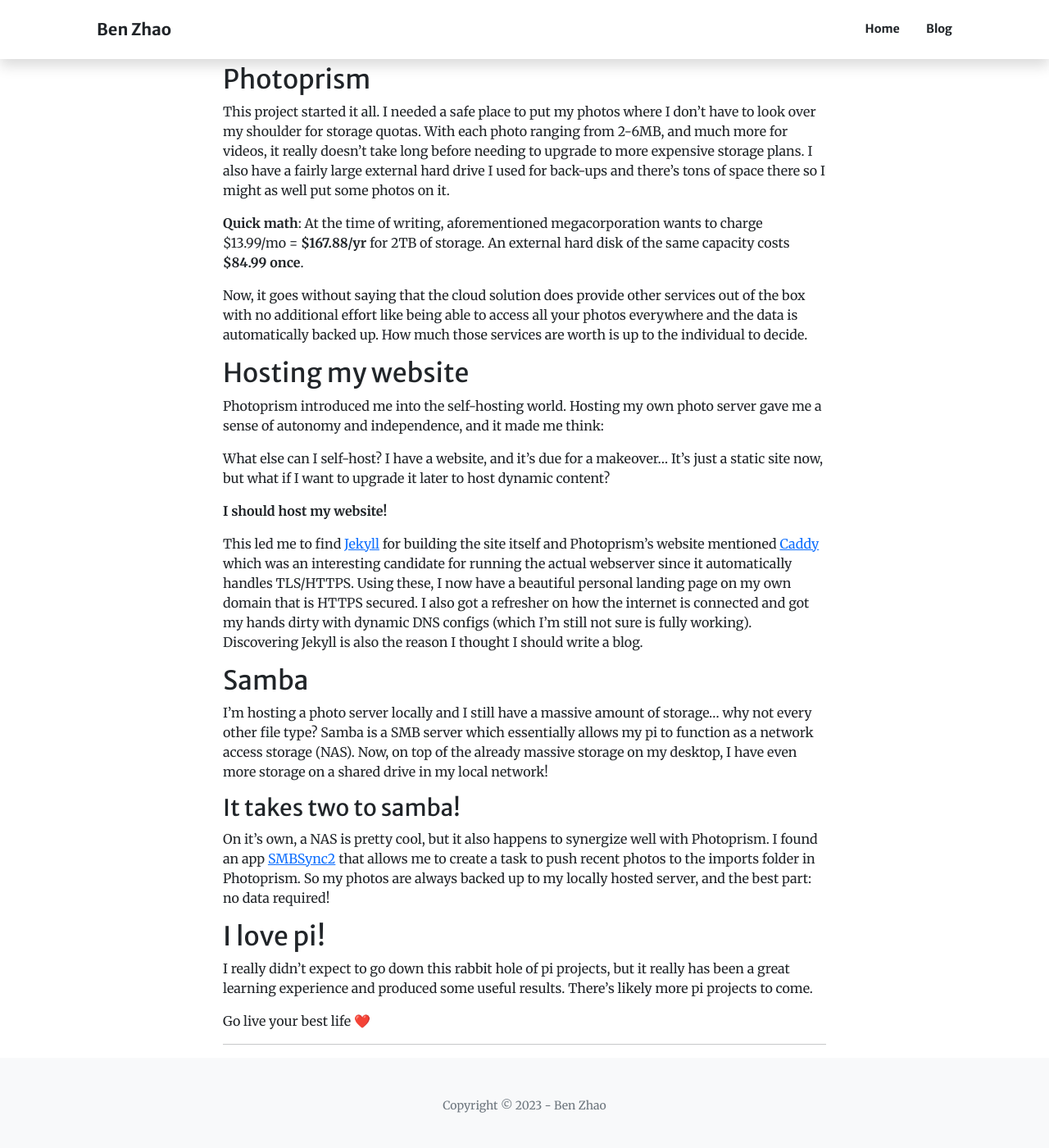
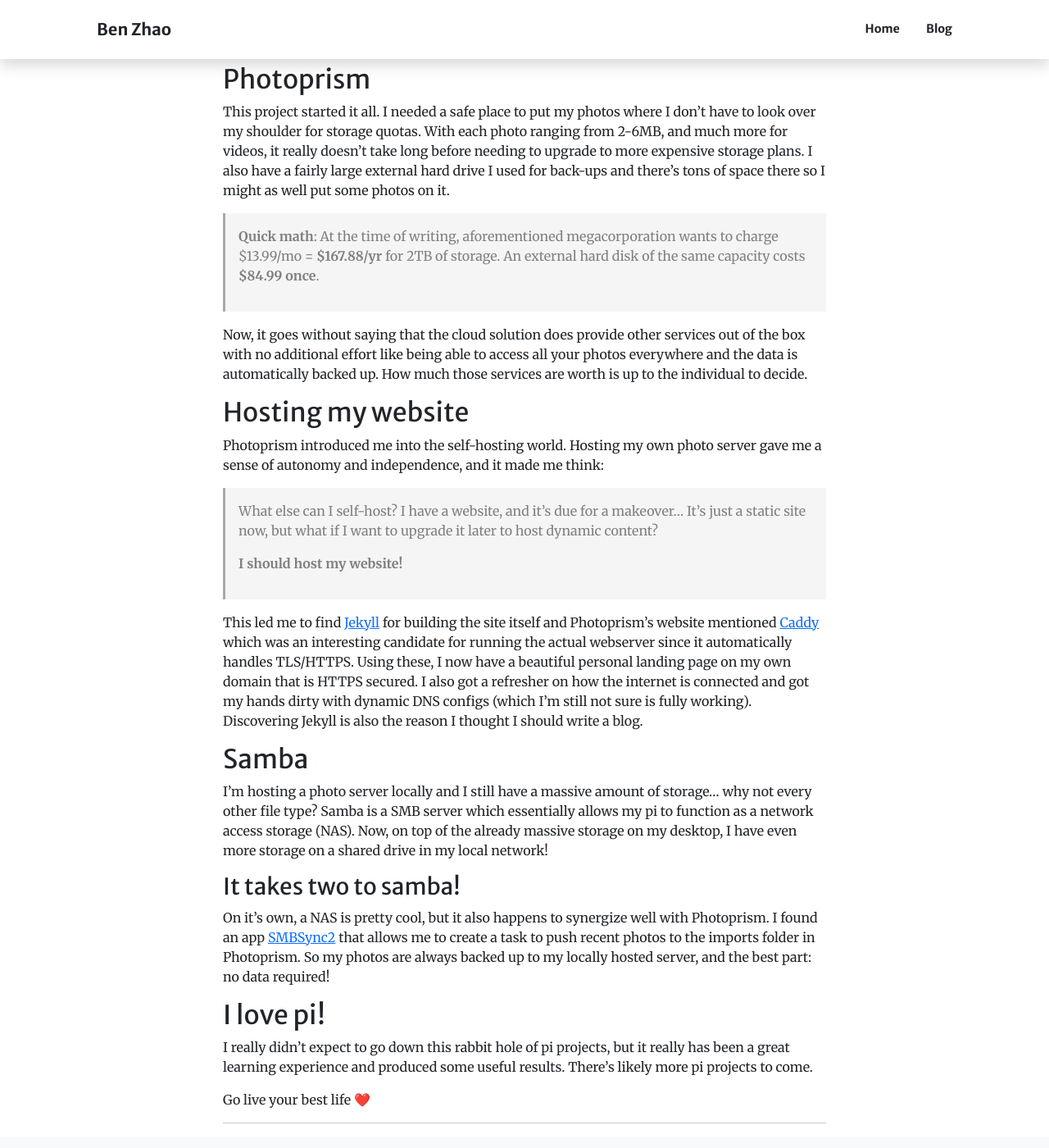
Before and after one commit to wenbenz/bootstrap5-creative-jekyll, a Jekyll site: the page built from _posts/2023-01-17-raspberry-pi.md, in a window 1280 px wide and 1400 px high, scrolled down 586 px. Shown: the whole window at 82% size. Built offline with Jekyll 4.4.1, drawn with Linux system fonts in a browser that asks for light colours; comment, search, counter and statistics services are not loaded.

Commit message:
blockquote style, page dependent metadata

```diff
--- a/_config.yml
+++ b/_config.yml
@@ -1,12 +1,10 @@
-title: Ben Zhao Personal Website
+title: Ben Zhao
 author: Ben Zhao
 email: ben@wenbinzhao.com
 description: >-
-  Ben Zhao Personal Website
-  This is Ben's personal website.
-  Ben is a software developer building enterprise security software at Okta.
-  He is proficient in many programming languages and technologies including
-  Java, Python, C++, Spring, Scala, Go/GoLang, and Amazon Web Services (AWS).
+  I build enterprise cloud security software at Okta.
+  My team develops the Okta directory which manages millions of users, groups, and their schemas.
+  I am proficient in many programming languages and technologies including Java, Python, C++, Spring, Scala, Go/GoLang, and Amazon Web Services (AWS).
 baseurl: "/"
 url: "https://wenbinzhao.com"
 linkedin_username: wenbinzhao
--- a/_includes/head.html
+++ b/_includes/head.html
@@ -1,9 +1,20 @@
 <head>
+    <!-- Metadata -->
     <meta charset="utf-8" />
     <meta name="viewport" content="width=device-width, initial-scale=1, shrink-to-fit=no" />
+{% if page.description %}
+    <meta name="description" content="{{ page.description }}" />
+{% else %}
     <meta name="description" content="{{ site.description }}" />
+{% endif %}
     <meta name="author" content="{{ site.author }}" />
+
+    <!-- Title -->
+{% if page.title %}
+    <title>{{ page.title }}</title>
+{% else %}
     <title>{{ site.title }}</title>
+{% endif %}
     <!-- Favicon-->
     <link rel="icon" type="image/x-icon" href="/assets/favicon.ico" />
     <!-- Bootstrap Icons-->
--- a/css/custom.css
+++ b/css/custom.css
@@ -13,3 +13,12 @@ h4 > a {
     text-decoration: none;
     color: inherit;
 }
+
+blockquote {
+    color: grey;
+    background-color: whitesmoke;
+    padding: 1rem;
+    border-color:darkgray;
+    border-style: none;
+    border-left-style: solid;
+}
```
